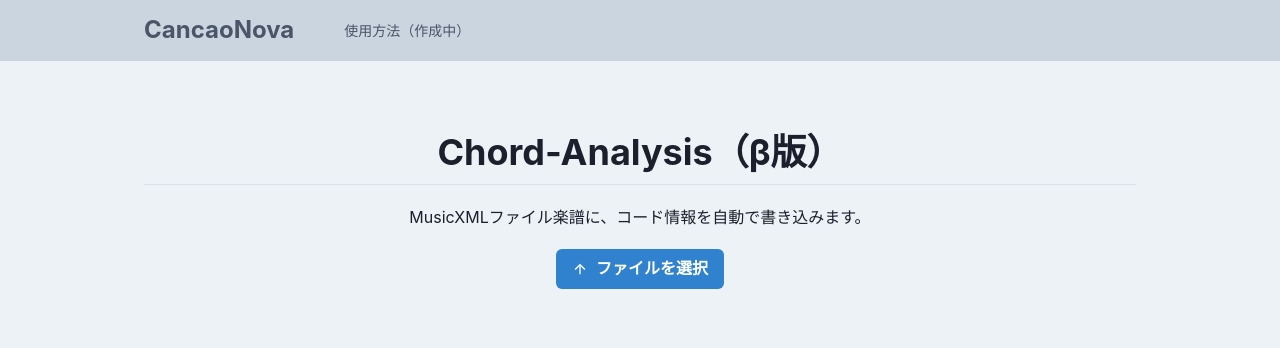
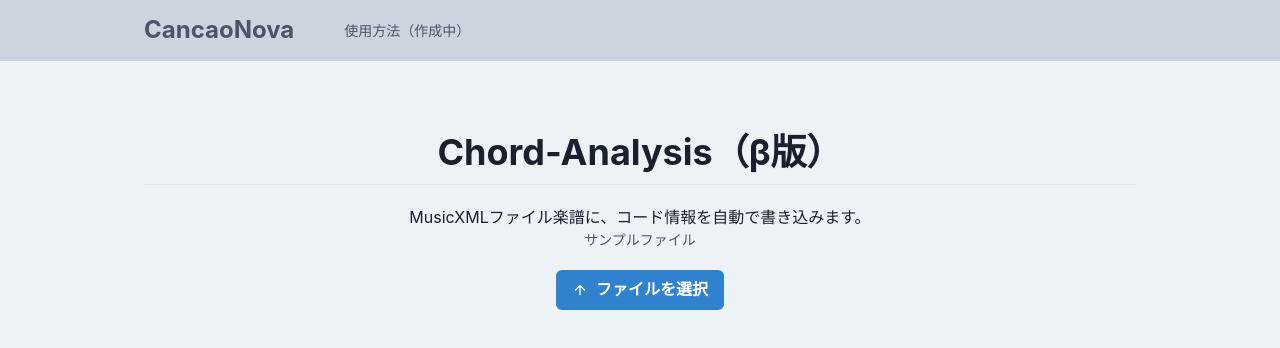
Before and after one commit to cancaonovachor/chord-analysis-front, a Next.js app: page / in a window 1280 px wide. Shown: the top 348 px of the page. Built offline with nearby package versions, Linux system fonts and the light colour scheme.

Commit message:
sampleを添付

```diff
--- a/pages/index.tsx
+++ b/pages/index.tsx
@@ -1,4 +1,4 @@
-import { Box, Button, Divider, Heading, Text } from "@chakra-ui/react";
+import { Box, Button, Divider, Heading, Link, Text } from "@chakra-ui/react";
 import type { NextPage } from "next";
 import Head from "next/head";
 import Image from "next/image";
@@ -25,6 +25,14 @@
         <Text fontSize="md">
           MusicXMLファイル楽譜に、コード情報を自動で書き込みます。
         </Text>
+        <Text fontSize="sm">
+          <Link
+            color="gray.600"
+            href="https://storage.googleapis.com/chord-analysis-samples/chordslist.musicxml"
+          >
+            サンプルファイル
+          </Link>
+        </Text>
         <Box h="20px" />
         <FileUploadForm {...states} />
       </Box>
```
